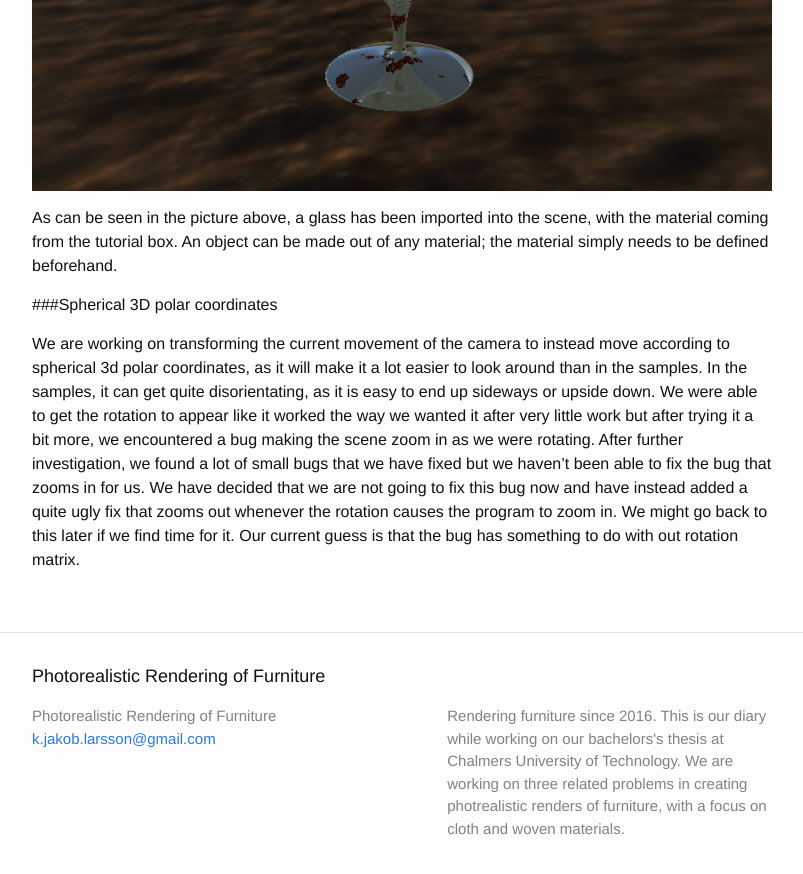
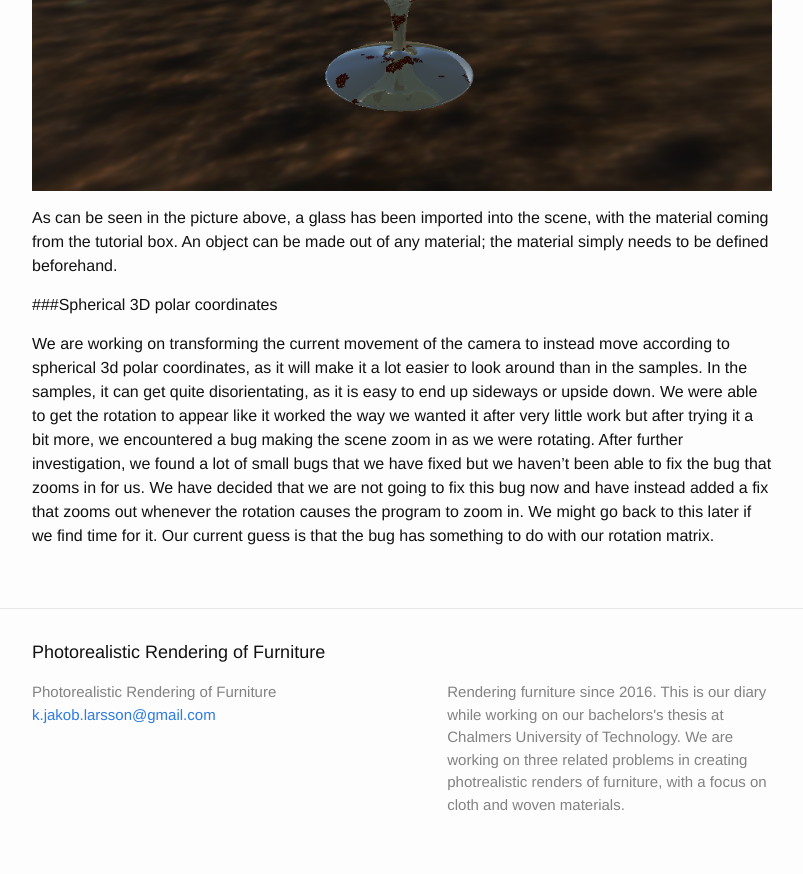
Before and after one commit to karljakoblarsson/Bachelor-work-Furniture, a Jekyll site: the page built from _posts/2016-04-04-objects-and-camera.markdown, in a window 1280 px wide and 900 px high, scrolled down 660 px. Shown: the top 874 px of the window, without its empty margins (238-1041 px from the left). Built offline with Jekyll 4.4.1, drawn with Linux system fonts in a browser that asks for light colours.

Commit message:
Update 2016-04-04-objects-and-camera.markdown

```diff
--- a/_posts/2016-04-04-objects-and-camera.markdown
+++ b/_posts/2016-04-04-objects-and-camera.markdown
@@ -19,4 +19,4 @@ As can be seen in the picture above, a glass has been imported into the scene, w
 ###Spherical 3D polar coordinates
 
 We are working on transforming the current movement of the camera to instead move according to spherical 3d polar coordinates, as it will make it a lot easier to look around than in the samples. In the samples, it can get quite disorientating, as it is easy to end up sideways or upside down.
-We were able to get the rotation to appear like it worked the way we wanted it after very little work but after trying it a bit more, we encountered a bug making the scene zoom in as we were rotating. After further investigation, we found a lot of small bugs that we have fixed but we haven't been able to fix the bug that zooms in for us. We have decided that we are not going to fix this bug now and have instead added a quite ugly fix that zooms out whenever the rotation causes the program to zoom in. We might go back to this later if we find time for it. Our current guess is that the bug has something to do with out rotation matrix.
+We were able to get the rotation to appear like it worked the way we wanted it after very little work but after trying it a bit more, we encountered a bug making the scene zoom in as we were rotating. After further investigation, we found a lot of small bugs that we have fixed but we haven't been able to fix the bug that zooms in for us. We have decided that we are not going to fix this bug now and have instead added a fix that zooms out whenever the rotation causes the program to zoom in. We might go back to this later if we find time for it. Our current guess is that the bug has something to do with our rotation matrix.
```
